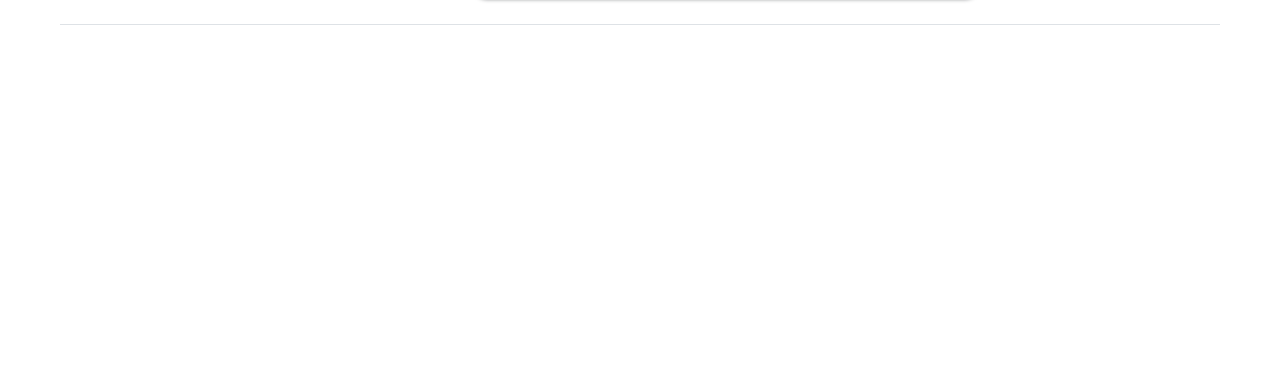
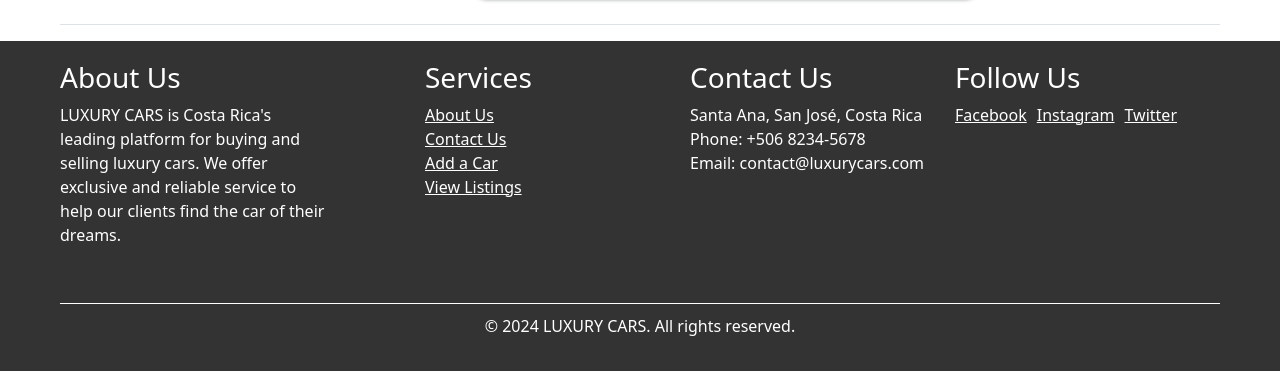
Before and after one commit to Santiago10234/proyecto_final, a React (Vite) app: page /about in a window 1280 px wide. Shown: the part 1069-1440 px from the top of the page. Before the commit the page ends 1110 px from the top, so only its background shows below. Built offline with nearby package versions, Linux system fonts and the light colour scheme.

Commit message:
Creacion de Footer.

```diff
--- a/package.json
+++ b/package.json
@@ -13,6 +13,7 @@
     "axios": "^1.7.7",
     "bootstrap": "^5.3.3",
     "bootstrap-icons": "^1.11.3",
+    "emailjs-com": "^3.2.0",
     "react": "^18.3.1",
     "react-dom": "^18.3.1",
     "react-router-dom": "^6.26.2"
--- a/src/components/Footer.jsx
+++ b/src/components/Footer.jsx
@@ -5,7 +5,6 @@ function Footer() {
     <footer style={{backgroundColor: '#333', color: '#fff', padding: '20px 60px'}}>
       <div style={{display: 'flex', justifyContent: 'space-between', flexWrap: 'wrap'}}>
 
-        {/* About Us */}
         <div style={{flex: '1', minWidth: '200px', marginBottom: '20px'}}>
           <h3>About Us</h3>
           <p>
@@ -14,28 +13,25 @@ function Footer() {
           </p>
         </div>
 
-        {/* Services */}
-        <div style={{flex: '1', minWidth: '200px', marginBottom: '20px'}}>
+        <div style={{flex: '1', minWidth: '200px', marginBottom: '20px', marginLeft:'100px'}}>
           <h3>Services</h3>
           <ul style={{listStyleType: 'none', paddingLeft: '0'}}>
             <li><a href="/about" style={{color: '#fff'}}>About Us</a></li>
             <li><a href="/contact" style={{color: '#fff'}}>Contact Us</a></li>
             <li><a href="/add-car" style={{color: '#fff'}}>Add a Car</a></li>
-            <li><a href="/publications" style={{color: '#fff'}}>View Listings</a></li>
+            <li><a href="/editpost" style={{color: '#fff'}}>View Listings</a></li>
           </ul>
         </div>
 
-        {/* Contact Us */}
         <div style={{flex: '1', minWidth: '200px', marginBottom: '20px'}}>
           <h3>Contact Us</h3>
           <p>
             Santa Ana, San José, Costa Rica<br />
             Phone: +506 8234-5678<br />
-            Email: contact@luxurycars.cr
+            Email: contact@luxurycars.com
           </p>
         </div>
 
-        {/* Social Media */}
         <div style={{flex: '1', minWidth: '200px', marginBottom: '20px'}}>
           <h3>Follow Us</h3>
           <div style={{display: 'flex', gap: '10px'}}>
@@ -46,7 +42,6 @@ function Footer() {
         </div>
       </div>
 
-      {/* Footer Bottom */}
       <div style={{textAlign: 'center', marginTop: '20px', borderTop: '1px solid #fff', paddingTop: '10px'}}>
         <p>&copy; 2024 LUXURY CARS. All rights reserved.</p>
       </div>
--- a/src/pages/About.jsx
+++ b/src/pages/About.jsx
@@ -3,12 +3,14 @@ import '../styles/about.css'
 import React from 'react'
 import NavBar from '../components/NavBar'
 import AboutUs from '../components/AboutUs'
+import Footer from '../components/Footer'
 
 function About() {
   return (
     <div>
       <NavBar/>
       <AboutUs/>
+      <Footer/>
     </div>
   )
 }
--- a/src/pages/AddCar.jsx
+++ b/src/pages/AddCar.jsx
@@ -2,11 +2,13 @@ import React from 'react'
 import NavBar from '../components/NavBar'
 import '../styles/addcar.css'
 import FormForAdd from '../components/FormForAdd'
+import Footer from '../components/Footer'
 function AddCar() {
   return (
     <div>
         <NavBar/>
         <FormForAdd/>
+        <Footer/>
     </div>
   )
 }
--- a/src/pages/EditPost.jsx
+++ b/src/pages/EditPost.jsx
@@ -1,11 +1,13 @@
 import React from 'react'
 import NavBar from '../components/NavBar'
+import Footer from '../components/Footer'
 
 function EditPost() {
   return (
     <div>
-        <NavBar/>
+      <NavBar/>
       <h1>Your Publications</h1>
+      <Footer/>
     </div>
   )
 }
--- a/src/pages/contact.jsx
+++ b/src/pages/contact.jsx
@@ -1,6 +1,7 @@
 import React from 'react'
 import NavBar from '../components/NavBar'
 import FormContact from '../components/FormContact'
+import Footer from '../components/Footer'
 
 function Contact() {
   return (
@@ -11,6 +12,7 @@ function Contact() {
             <FormContact/>
           </div>
         </div>
+        <Footer/>
     </div>
   )
 }
```
Also changed, not shown: 1 other file (tests, documents, lock files or other folders).
